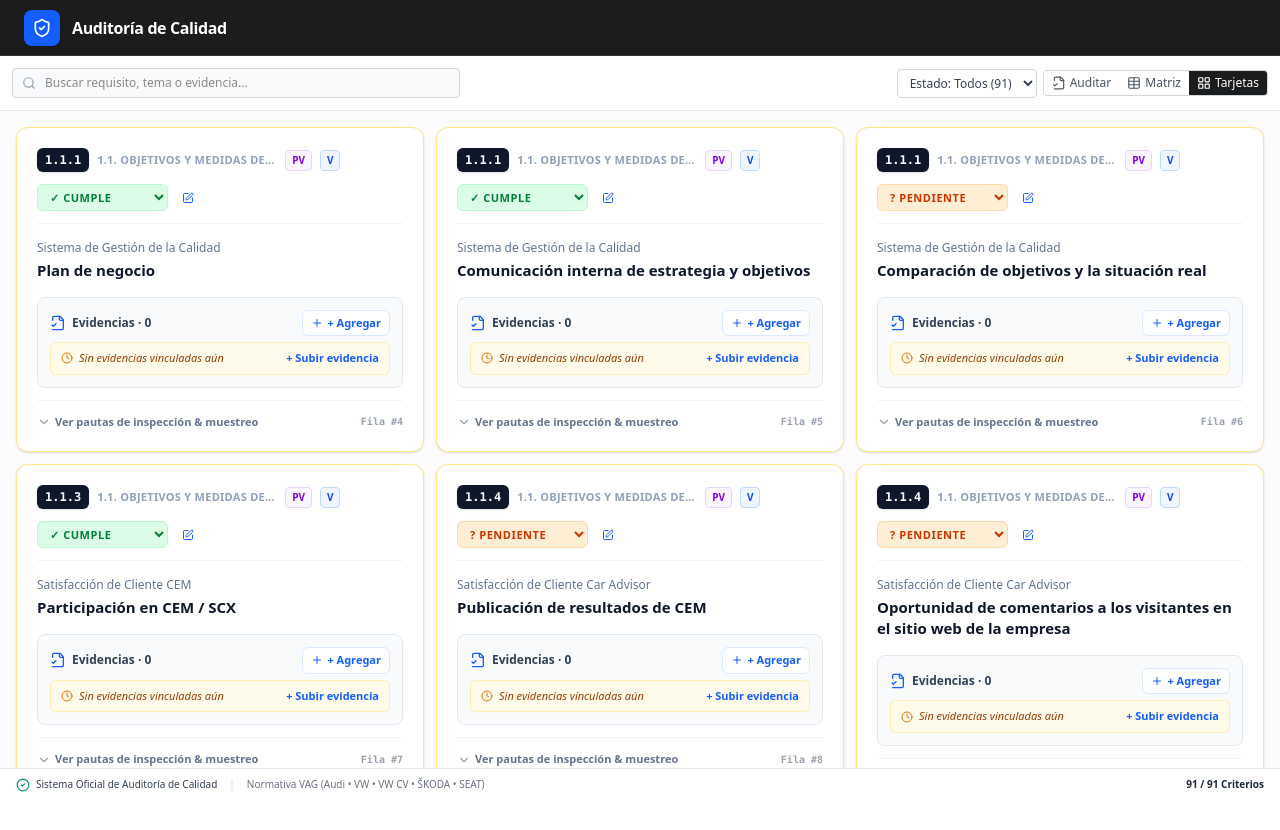
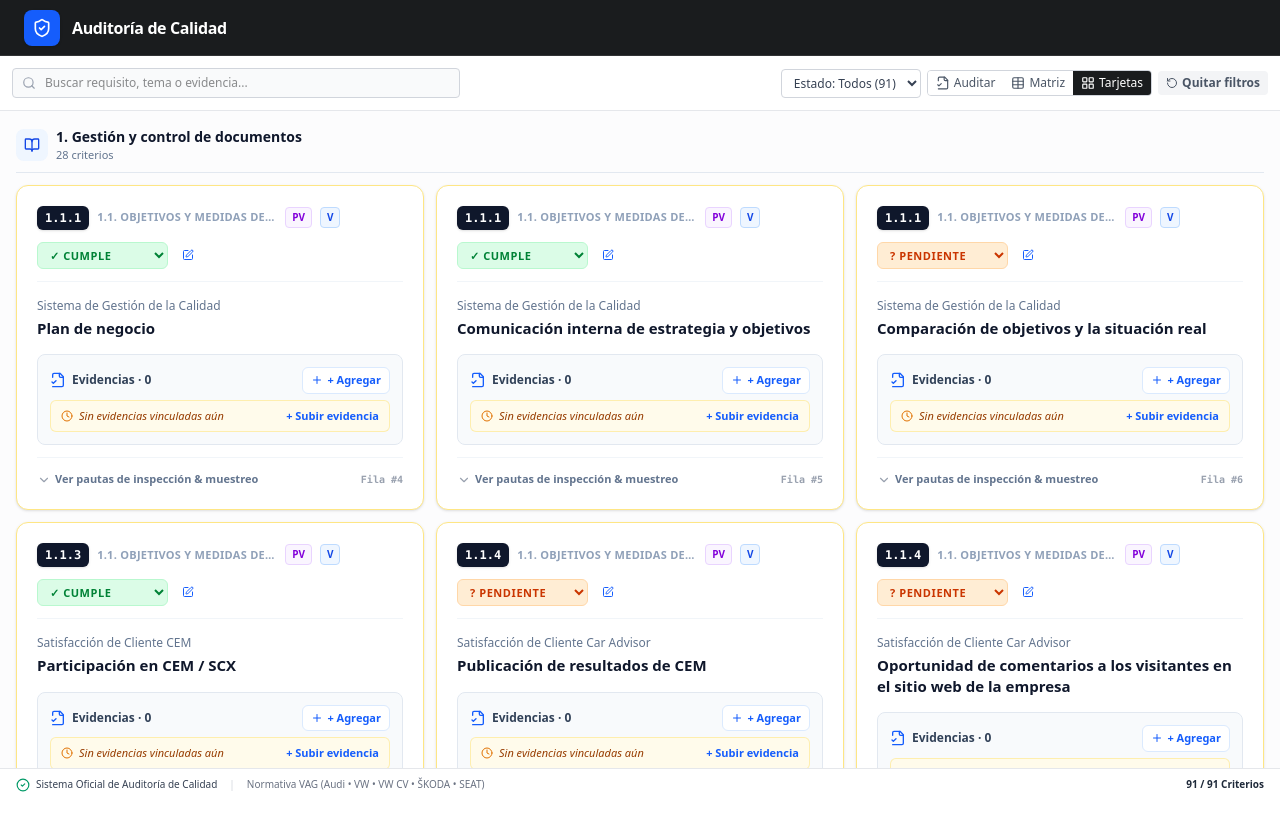
Before and after one commit to nelsoncalidad15-ops/audit-sol, a React (Vite) app: page / in a window 1280 px wide. Both pictures are taken after a click on the button "Tarjetas". Shown: the top 830 px of the page. Built offline with nearby package versions, Linux system fonts and the light colour scheme.

Commit message:
Show all chapters in card view

```diff
--- a/src/App.tsx
+++ b/src/App.tsx
@@ -167,6 +167,12 @@ export default function App() {
     areaFilter,
     sortBy,
   ]);
+
+  // La vista de tarjetas es un recorrido visual completo y no hereda filtros de la matriz.
+  const cardItems = useMemo(
+    () => [...items].sort((a, b) => a.rowNumber - b.rowNumber),
+    [items],
+  );
 
   // Handlers
   const handleOpenEvidenceModal = (item: AuditItem) => {
@@ -572,18 +578,15 @@ export default function App() {
                 </button>
               </div>
 
-              {/* Reset */}
-              {(searchQuery || selectedChapter !== 'all' || selectedEvidenceType !== 'all' || selectedStatusFilter !== 'all' || evidenceCoverageFilter !== 'all' || areaFilter !== 'all') && (
               <button
                 type="button"
                 onClick={handleResetFilters}
                 className="p-1 px-2 rounded bg-gray-100 hover:bg-gray-200 text-gray-600 text-xs font-semibold cursor-pointer flex items-center gap-1"
-                  title="Limpiar filtros"
+                title="Quitar todos los filtros"
               >
                 <RotateCcw className="w-3 h-3" />
-                  <span>Limpiar</span>
+                <span>Quitar filtros</span>
               </button>
-              )}
             </div>
           </div>
 
@@ -596,6 +599,38 @@ export default function App() {
                 onOpenEvidenceManager={handleOpenEvidenceModal}
                 onPreviewEvidence={setPreviewEvidence}
               />
+            ) : viewMode === 'cards' ? (
+              <div className="p-4 space-y-8">
+                {chapters.map((chapter) => {
+                  const chapterItems = cardItems.filter((item) => item.chapter === chapter);
+                  const ChapterIcon = CHAPTER_ICONS[chapter] || BookOpen;
+                  return (
+                    <section key={chapter}>
+                      <div className="mb-3 flex items-center gap-2 border-b border-slate-200 pb-2">
+                        <div className="grid h-8 w-8 place-items-center rounded-lg bg-blue-50 text-blue-700">
+                          <ChapterIcon className="h-4 w-4" />
+                        </div>
+                        <div>
+                          <h2 className="text-sm font-bold text-slate-900">{chapter}</h2>
+                          <p className="text-[11px] text-slate-500">{chapterItems.length} criterios</p>
+                        </div>
+                      </div>
+                      <div className="grid grid-cols-1 gap-3 md:grid-cols-2 xl:grid-cols-3">
+                        {chapterItems.map((item) => (
+                          <AuditItemCard
+                            key={item.id}
+                            item={item}
+                            onOpenEvidenceModal={handleOpenEvidenceModal}
+                            onQuickAddEvidence={handleQuickAddEvidence}
+                            onUpdateStatus={handleUpdateStatus}
+                            onQuickPreviewEvidence={(ev) => setPreviewEvidence(ev)}
+                          />
+                        ))}
+                      </div>
+                    </section>
+                  );
+                })}
+              </div>
             ) : filteredItems.length > 0 ? (
               viewMode === 'table' ? (
                 /* HIGH DENSITY TABLE VIEW */
@@ -783,7 +818,7 @@ export default function App() {
 
         <div className="flex items-center gap-3">
           <span className="font-bold text-gray-800">
-            {filteredItems.length} / {items.length} Criterios
+            {viewMode === 'cards' ? items.length : filteredItems.length} / {items.length} Criterios
           </span>
         </div>
       </footer>
```
Lines whose indentation alone changed are shown as unchanged.
